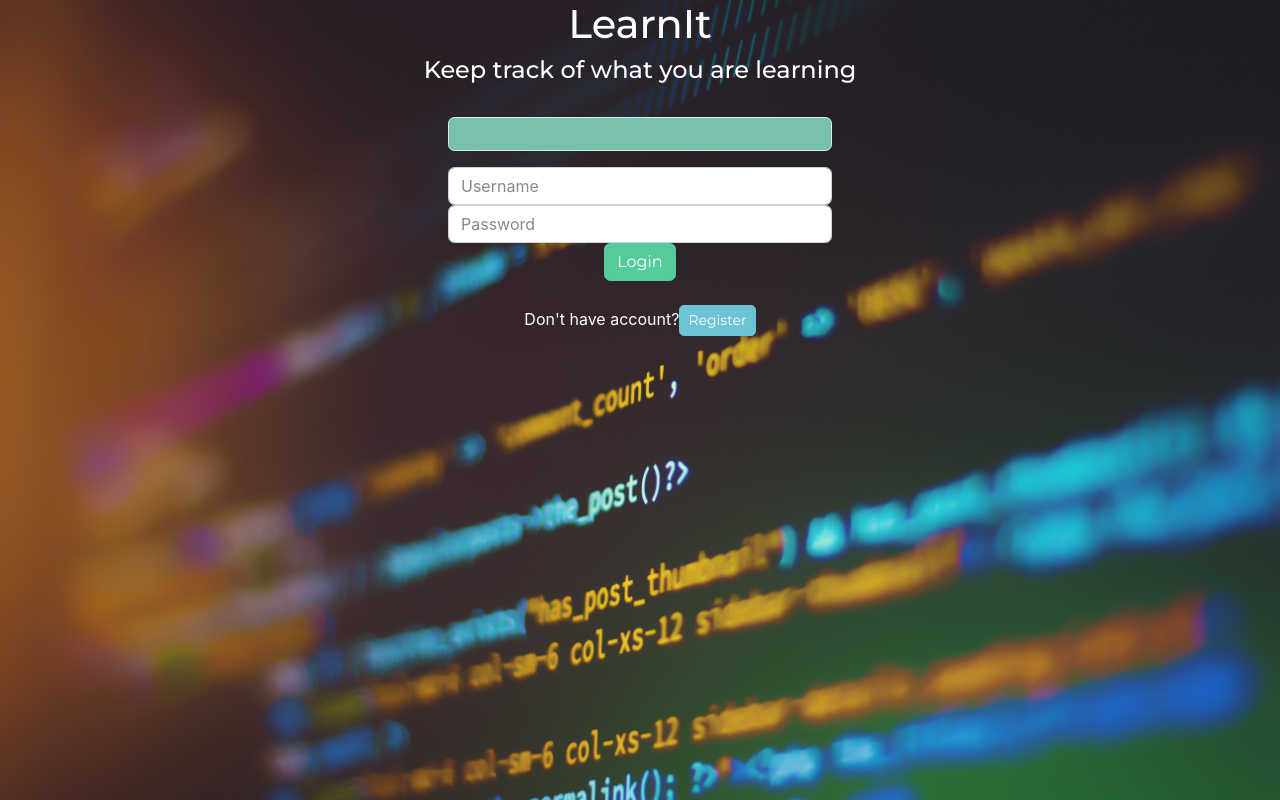
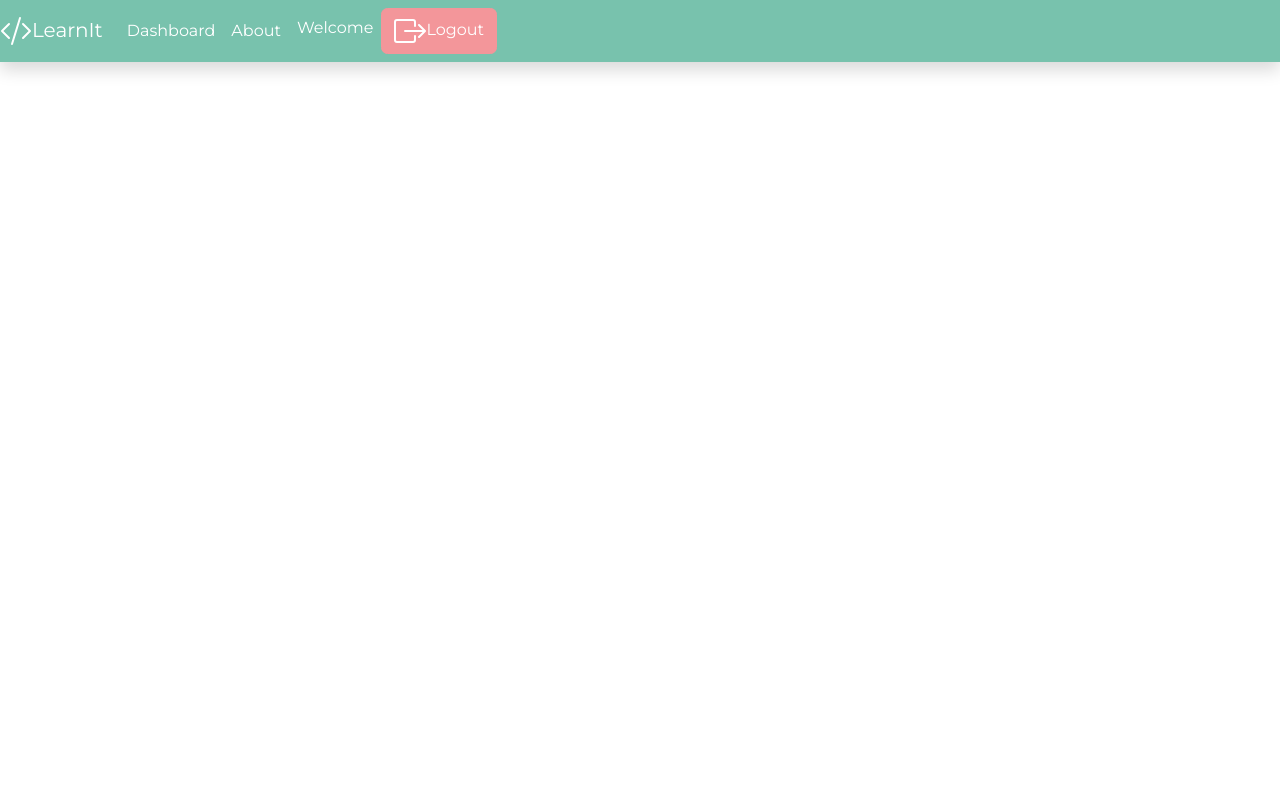
Before and after one commit to mair22/MERN, a React (Create React App) app in the folder client/: page /dashboard in a window 1280 px wide. Before the commit this address led to /login. Built offline with nearby package versions, Linux system fonts and the light colour scheme.

Commit message:
Nav Login Register

```diff
--- a/client/src/components/auth/RegisterForm.js
+++ b/client/src/components/auth/RegisterForm.js
@@ -1,17 +1,64 @@
-import Button from 'react-bootstrap/Button';
-import Form from 'react-bootstrap/Form';
-import { Link } from 'react-router-dom'
+import Button from "react-bootstrap/Button";
+import Form from "react-bootstrap/Form";
+import { Link } from "react-router-dom";
+import { useState, useContext } from "react";
+import { AuthContext } from "../../contexts/AuthContext";
+import AlertMessage from "../layouts/AlertMessage";
 
 const RegisterForm = () => {
+  //Context
+  const { registerUser } = useContext(AuthContext);
+
+  //Local State
+  const [registerForm, setRegisterForm] = useState({
+    username: "",
+    password: "",
+    confirmPassword: "",
+  });
+
+  const [alert, setAlert] = useState("null");
+
+  const { username, password, confirmPassword } = registerForm;
+
+  const onChangeRegisterForm = (event) =>
+    setRegisterForm({
+      ...registerForm,
+      [event.target.name]: event.target.value,
+    });
+
+  const register = async (event) => {
+    event.preventDefault();
+
+    if (password !== confirmPassword) {
+      setAlert({ type: "danger", message: "Passwords does not match" });
+      setTimeout(() => setAlert("null"), 5000);
+      return;
+    }
+
+    try {
+      const registerData = await registerUser(registerForm);
+      console.log(registerData);
+      if (!registerData.success) {
+        setAlert({ type: "danger", message: registerData.message });
+        setTimeout(() => setAlert("null"), 5000);
+      }
+    } catch (error) {
+      console.log(error);
+    }
+  };
+
   return (
     <>
-      <Form className="my-4">
+      <Form className="my-4" onSubmit={register}>
+      <AlertMessage info={alert} />
         <Form.Group>
           <Form.Control
             type="text"
             placeholder="Username"
             name="username"
             required
+            value={username}
+            onChange={onChangeRegisterForm}
           />
         </Form.Group>
         <Form.Group>
@@ -20,6 +67,8 @@ const RegisterForm = () => {
             placeholder="Password"
             name="password"
             required
+            value={password}
+            onChange={onChangeRegisterForm}
           />
         </Form.Group>
         <Form.Group>
@@ -28,6 +77,8 @@ const RegisterForm = () => {
             placeholder="Confirm Password"
             name="confirmPassword"
             required
+            value={confirmPassword}
+            onChange={onChangeRegisterForm}
           />
         </Form.Group>
         <Button variant="success" type="submit">
--- /dev/null
+++ b/client/src/components/layouts/NavbarMenu.js
@@ -0,0 +1,63 @@
+import Navbar from "react-bootstrap/Navbar";
+import Nav from "react-bootstrap/Nav";
+import learnItLogo from "../../assets/logo.svg";
+import logoutIcon from "../../assets/logout.svg";
+import Button from "react-bootstrap/esm/Button";
+import { Link } from "react-router-dom";
+
+const NavbarMenu = () => {
+  return (
+    <Navbar expand="lg" bg="primary" variant="dark" className="shadow">
+      <Navbar.Brand className="font-weight-bolder text-white">
+        <img
+          src={learnItLogo}
+          alt="learnItLogo"
+          width="32"
+          height="32"
+          className="mr-2"
+        />
+        LearnIt
+      </Navbar.Brand>
+
+      <Navbar.Toggle aria-controls="basic-navbar-nav" />
+
+      <Navbar.Collapse id="basic-navbar-nav">
+        <Nav className="mr-auto">
+          <Nav.Link
+            className="font-weight-bolder text-white"
+            to="/dashboard"
+            as={Link}
+          >
+            Dashboard
+          </Nav.Link>
+
+          <Nav.Link
+            className="font-weight-bolder text-white"
+            to="/about"
+            as={Link}
+          >
+            About
+          </Nav.Link>
+        </Nav>
+
+        <Nav>
+          <Nav.Link className="font-weight-bolder text-white" disabled>
+            Welcome
+          </Nav.Link>
+          <Button variant="secondary" className="font-weight-bolder text-white">
+            <img
+              src={logoutIcon}
+              alt="logoutIcon"
+              width="32"
+              height="32"
+              className="mr-2"
+            />
+            Logout
+          </Button>
+        </Nav>
+      </Navbar.Collapse>
+    </Navbar>
+  );
+};
+
+export default NavbarMenu;
--- a/client/src/components/routing/ProtectedRoute.js
+++ b/client/src/components/routing/ProtectedRoute.js
@@ -2,6 +2,7 @@ import { Route, Navigate, Routes } from "react-router-dom";
 import { useContext } from "react";
 import { AuthContext } from "../../contexts/AuthContext";
 import Spinner from "react-bootstrap/esm/Spinner";
+import NavbarMenu from "../layouts/NavbarMenu";
 
 // const ProtectedRoute = ({ component: Component, ...rest }) => {
 //   const {
@@ -39,7 +40,11 @@ const ProtectedRoute = ({ redirectPath = "/login", children }) => {
   } = useContext(AuthContext);
 
   if (!isAuthenticated) {
-    return <Navigate to={redirectPath} replace />;
+    return (
+      <NavbarMenu>
+        <Navigate to={redirectPath} replace />
+      </NavbarMenu>
+    );
   }
 
   if (authLoading) {
--- a/client/src/contexts/AuthContext.js
+++ b/client/src/contexts/AuthContext.js
@@ -62,8 +62,30 @@ const AuthContextProvider = ({ children }) => {
     }
   };
 
+  //Register
+  const registerUser = async (userForm) => {
+    try {
+      const response = await axios.post(`${apiUrl}/auth/register`, userForm);
+      if (response.data.success)
+        localStorage.setItem(
+          LOCAL_STORAGE_TOKEN_NAME,
+          response.data.accessToken
+        );
+
+      dispatch({
+        type: "SET_AUTH",
+        payload: { isAuthenticated: true, user: response.data.user },
+      });
+
+      return response.data;
+    } catch (error) {
+      if (error.response.data) return error.response.data;
+      else return { success: false, message: error.message };
+    }
+  };
+
   //Context data
-  const authContextData = { loginUser, authState };
+  const authContextData = { loginUser, registerUser, authState };
 
   //Return Provider
   return (
```
